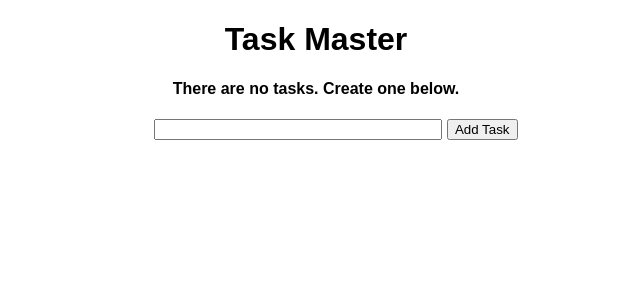
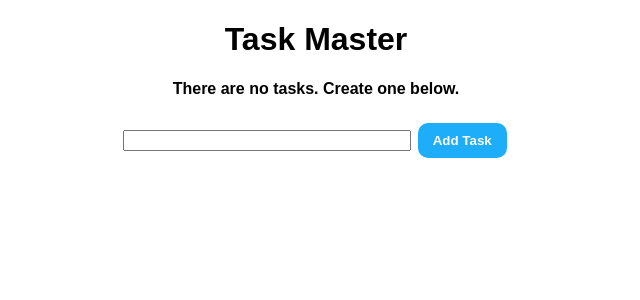
Before and after one commit to guipatriota/TaskManager-Flask-Test, a Flask app: page / in a window 1280 px wide. Shown: the top 300 px of the page, without its empty margins (324-964 px from the left). Run offline with Flask 2, Linux system fonts and the light colour scheme; data that the repository does not hold is empty.

Commit message:
CSS changes

```diff
--- a/static/CSS/main.css
+++ b/static/CSS/main.css
@@ -20,17 +20,13 @@ table {
 
 th {
 	height: 30px;
+	background-color: #1EAEF9;
+	color: white;
 }
 
 td {
 	text-align: center;
 	padding: 5px;
-}
-
-form {
-	margin: 20px;
-  width: 100%;
-	text-align: center;
 }
 
 .form {
@@ -42,3 +38,15 @@ form {
 #content {
 	width: 70%;
 }
+
+input[type=submit] {
+  background-color: #1EAEF9;
+  border: none;
+  color: white;
+  padding: 10px 15px;
+  text-decoration: none;
+  margin: 4px 2px;
+	cursor: pointer;
+	border-radius: 10px;
+	font-weight: bold;
+}
```
